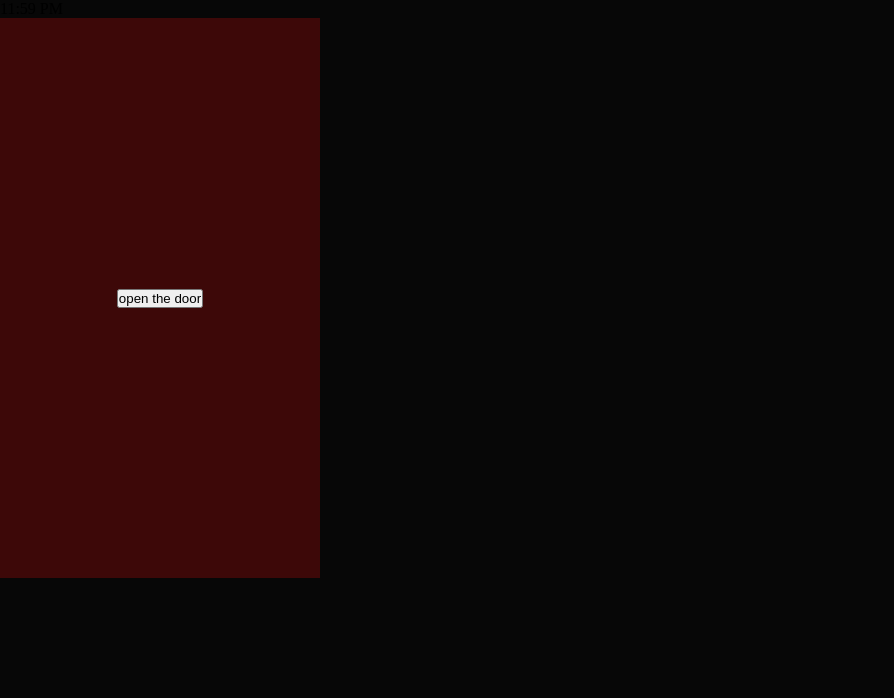
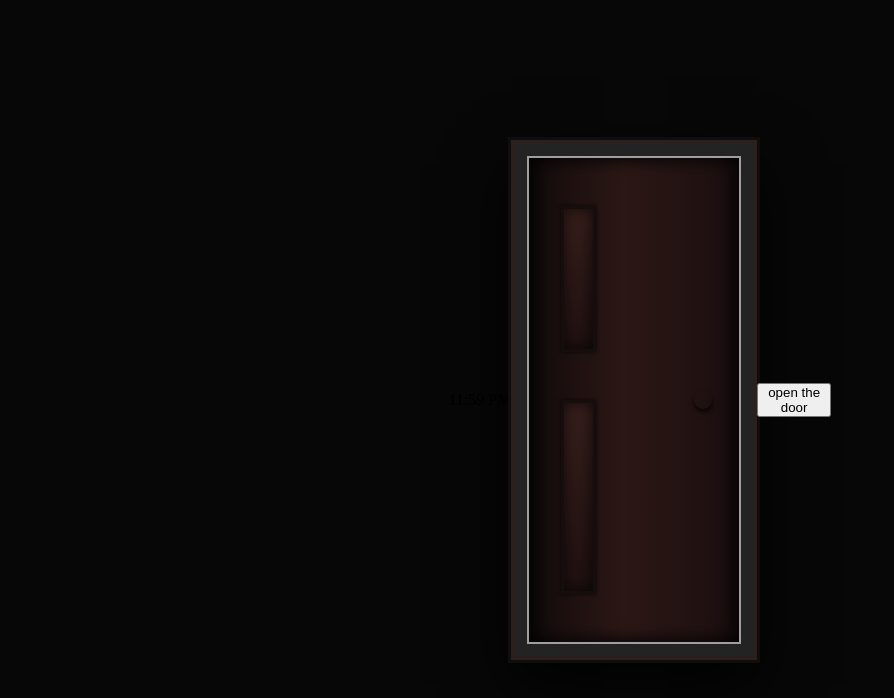
Before and after one commit to XItizmgr/haunted-door, a website built with Vite: page index.html in a window 1280 px wide. Shown: the whole page, without its empty margins (0-894 px from the left). Built offline with nearby package versions, Linux system fonts and the light colour scheme.

Commit message:
added the styling on door

```diff
--- a/index.html
+++ b/index.html
@@ -12,8 +12,8 @@
       <div class="door-container">
         <div class="door-frame">
           <div class="door">
-            <div class="door-panel"></div>
-            <div class="door-panel"></div>
+            <div class="door-panel door-panel-top"></div>
+            <div class="door-panel door-panel-bottom"></div>
             <div class="door-handle">
               <div class="handle"></div>
             </div>
--- a/src/style.css
+++ b/src/style.css
@@ -31,16 +31,79 @@ body {
   min-height: 100vh;
   background-color: var(--bg-color);
 }
-app {
+#app {
   min-height: 100vh;
+  width: 100%;
+  display: flex;
+  justify-content: center;
+  align-items: center;
 }
 
-.door-container{
+.door-container {
   width: 320px;
   height: 560px;
   display: flex;
   align-items: center;
   justify-content: center;
-  background-color: #3d0808;
   perspective: 1000px;
 }
+.door-frame {
+  width: 280px;
+  height: 520px;
+  padding: 12px;
+  background: #242323;
+  border: 4px solid #2a211e;
+  box-shadow:
+    0 0 0 3px #100d0c,
+    0 25px 60px rgba(0, 0, 0, 0.9);
+}
+.door {
+  position: relative;
+  width: 100%;
+  height: 100%;
+  background: linear-gradient(90deg, #120b0b 0%, #2b1715 45%, #1b0f0f 100%);
+  border: 2px solid #9f9f9f;
+  transition: transform 1.5s ease;
+  transform-origin: left center;
+  box-shadow:
+    inset 8px 0 15px rgba(0, 0, 0, 0.6),
+    inset -8px 0 20px rgba(0, 0, 0, 0.7);
+}
+
+.door-panel {
+  position: absolute;
+  left: 15%;
+  width: 17%;
+  border: 3px solid #160d0d;
+  background: linear-gradient(135deg, #39201c, #1c0f0f);
+  box-shadow:
+    inset 0 0 15px rgba(0, 0, 0, 0.7),
+    0 0 4px rgba(0, 0, 0, 0.8);
+}
+.door-panel-top {
+  top: 10%;
+  height: 30%;
+}
+.door-panel-bottom {
+  bottom: 10%;
+  height: 40%;
+}
+.door-handle {
+  position: absolute;
+  right: 10%;
+  top: 50%;
+  width: 30px;
+  height: 60px;
+  transform: translateY(-50%);
+  display: flex;
+  align-items: center;
+  justify-content: center;
+}
+.handle {
+  width: 18px;
+  height: 18px;
+  border-radius: 50%;
+  background: radial-gradient(circle at 30% 30%, var(--light-metal-color), var(--color-metal) 45%, #181614 100%);
+  box-shadow:   0 3px 5px rgba(0, 0, 0, 0.8);
+
+}
```
